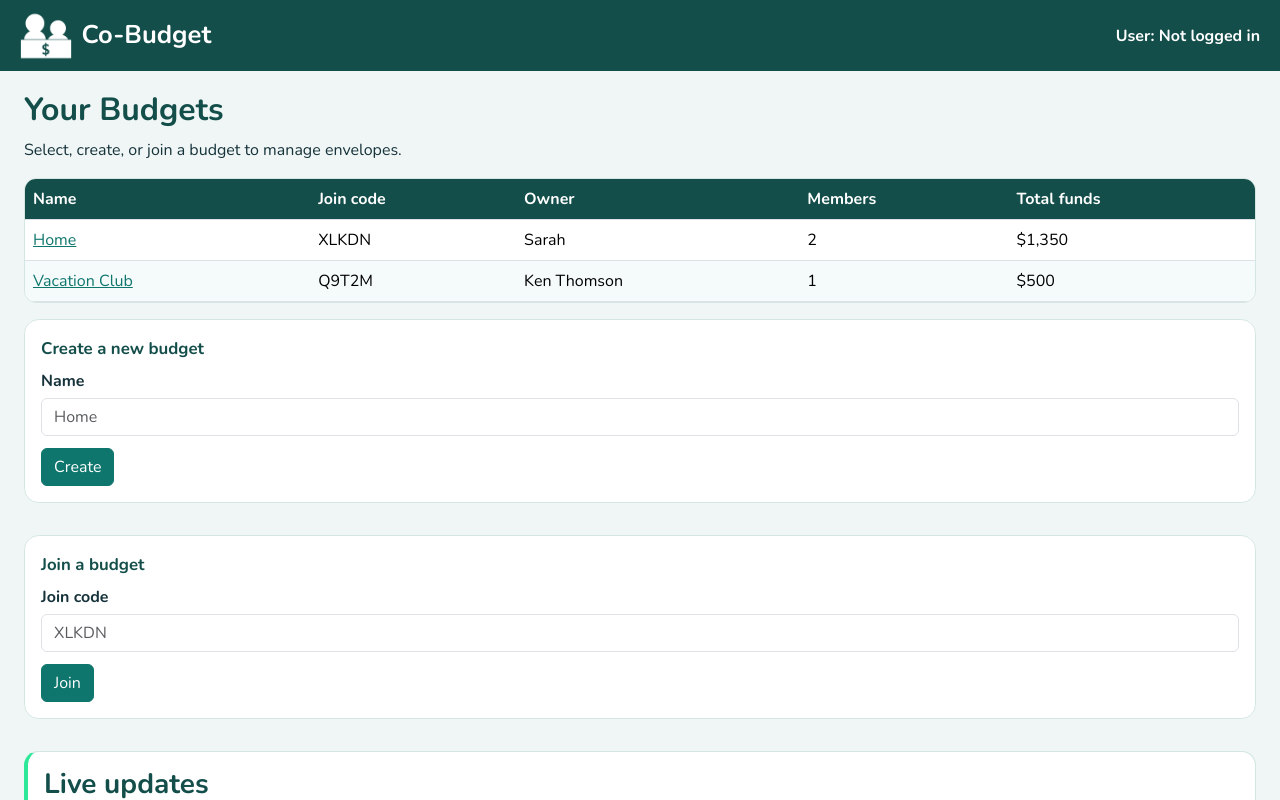
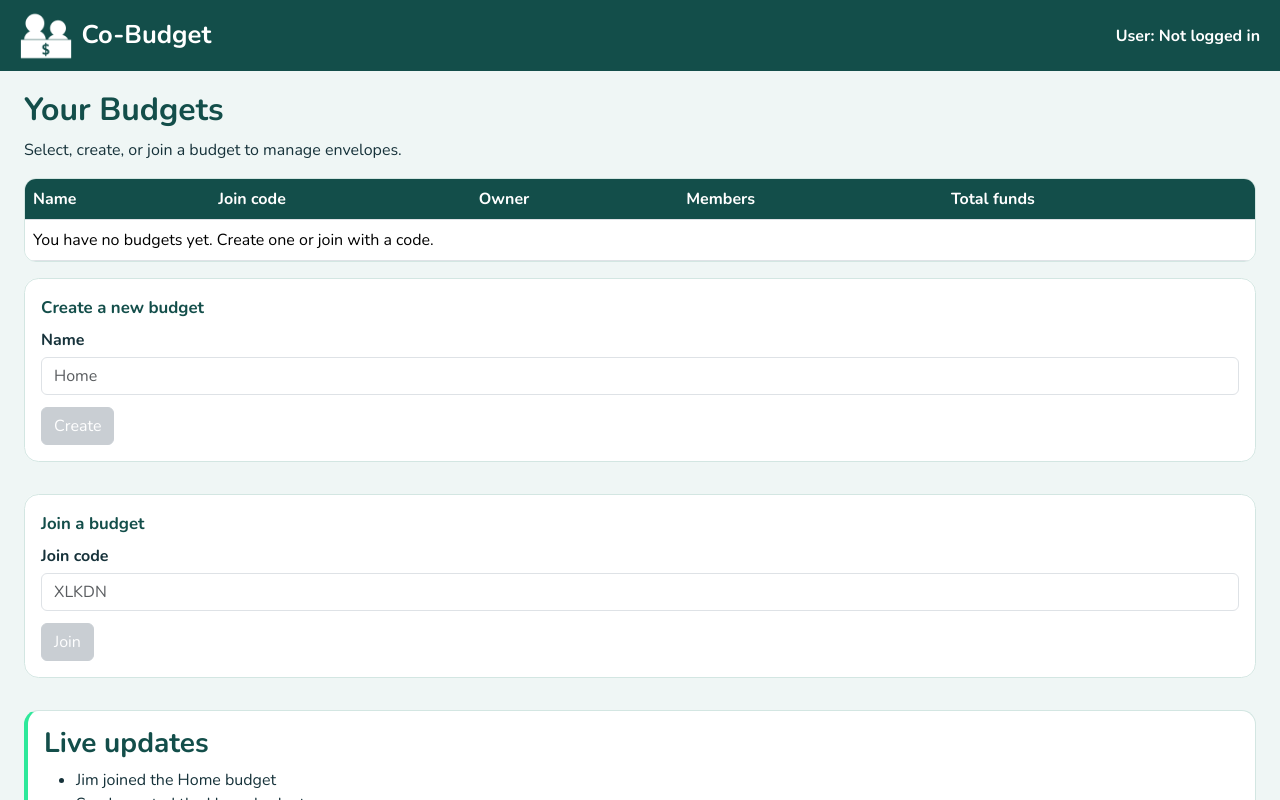
Before and after one commit to KenTheScientist/startup, a React (Vite) app: page /budgets in a window 1280 px wide. Shown: the top 800 px of the page. Built offline with nearby package versions, Linux system fonts and the light colour scheme.

Commit message:
finalize budgets

```diff
--- a/src/App.jsx
+++ b/src/App.jsx
@@ -49,7 +49,7 @@ export default function App() {
             {budget && <Navigation budget={budget} />}
             <Routes>
                 <Route path="/" element={<Login userName={userName} setUserName={setUserName} />} />
-                <Route path="/budgets" element={<Budgets selectBudget={selectBudget} />} />
+                <Route path="/budgets" element={<Budgets userName={userName} selectBudget={selectBudget} />} />
                 <Route path="/envelopes" element={<Envelopes />} />
                 <Route path="/activity" element={<Activity />} />
                 <Route path="/members" element={<Members />} />
--- a/src/budgets/budgets.jsx
+++ b/src/budgets/budgets.jsx
@@ -1,8 +1,63 @@
 import React from 'react';
-import { Link } from 'react-router-dom';
+import { Link, useNavigate } from 'react-router-dom';
 
-export default function Budgets({ selectBudget }) {
+// Stand-in for the database. Home can be joined with code XLKDN.
+const seed = [
+    { name: 'Home', code: 'XLKDN', owner: 'Sarah', members: ['Sarah', 'Jim'], funds: 1350 },
+    { name: 'Vacation Club', code: 'Q9T2M', owner: 'Ken', members: ['Ken'], funds: 500 },
+];
+
+function loadBudgets() {
+    const saved = localStorage.getItem('budgets');
+    if (saved) return JSON.parse(saved);
+    localStorage.setItem('budgets', JSON.stringify(seed));
+    return seed;
+}
+
+function randomCode() {
+    const chars = 'ABCDEFGHIJKLMNOPQRSTUVWXYZ0123456789';
+    return Array.from({ length: 5 }, () => chars[Math.floor(Math.random() * chars.length)]).join('');
+}
+
+export default function Budgets({ userName, selectBudget }) {
+    const [budgets, setBudgets] = React.useState(loadBudgets);
+    const [name, setName] = React.useState('');
+    const [code, setCode] = React.useState('');
+    const [error, setError] = React.useState('');
+    const navigate = useNavigate();
+
     React.useEffect(() => selectBudget(null), []);
+
+    function open(budget) {
+        selectBudget({ code: budget.code, name: budget.name });
+        navigate('/envelopes');
+    }
+
+    function save(next) {
+        localStorage.setItem('budgets', JSON.stringify(next));
+        setBudgets(next);
+    }
+
+    function create(event) {
+        event.preventDefault();
+        let joinCode;
+        do { joinCode = randomCode(); } while (budgets.some((b) => b.code === joinCode));
+        const budget = { name: name.trim(), code: joinCode, owner: userName, members: [userName], funds: 0 };
+        save([...budgets, budget]);
+        open(budget);
+    }
+
+    function join(event) {
+        event.preventDefault();
+        const joinCode = code.trim().toUpperCase();
+        const found = budgets.find((b) => b.code === joinCode);
+        if (!found) return setError('No budget with that join code');
+        if (found.members.includes(userName)) return setError('You already belong to this budget');
+        save(budgets.map((b) => b.code === joinCode ? { ...b, members: [...b.members, userName] } : b));
+        open(found);
+    }
+
+    const mine = budgets.filter((b) => b.members.includes(userName));
 
     return (
         <main>
@@ -21,37 +76,36 @@ export default function Budgets({ selectBudget }) {
                             </tr>
                         </thead>
                         <tbody>
-                            <tr>
-                                <td><Link to="/envelopes" onClick={() => selectBudget({ code: 'XLKDN', name: 'Home' })}>Home</Link></td>
-                                <td>XLKDN</td>
-                                <td>Sarah</td>
-                                <td>2</td>
-                                <td>$1,350</td>
-                            </tr>
-                            <tr>
-                                <td><Link to="/envelopes" onClick={() => selectBudget({ code: 'Q9T2M', name: 'Vacation Club' })}>Vacation Club</Link></td>
-                                <td>Q9T2M</td>
-                                <td>Ken Thomson</td>
-                                <td>1</td>
-                                <td>$500</td>
-                            </tr>
+                            {mine.length === 0 && (
+                                <tr><td colSpan="5">You have no budgets yet. Create one or join with a code.</td></tr>
+                            )}
+                            {mine.map((b) => (
+                                <tr key={b.code}>
+                                    <td><Link to="/envelopes" onClick={() => selectBudget({ code: b.code, name: b.name })}>{b.name}</Link></td>
+                                    <td>{b.code}</td>
+                                    <td>{b.owner}</td>
+                                    <td>{b.members.length}</td>
+                                    <td>${b.funds.toLocaleString()}</td>
+                                </tr>
+                            ))}
                         </tbody>
                     </table>
                 </div>
 
                 <div className="split">
-                    <form method="post">
+                    <form onSubmit={create}>
                         <fieldset>
                             <legend>Create a new budget</legend>
-                            <label>Name <input className="form-control" type="text" name="name" placeholder="Home" /></label>
-                            <button className="btn btn-primary" type="submit">Create</button>
+                            <label>Name <input className="form-control" type="text" value={name} onChange={(e) => setName(e.target.value)} placeholder="Home" /></label>
+                            <button className="btn btn-primary" type="submit" disabled={!name.trim()}>Create</button>
                         </fieldset>
                     </form>
-                    <form method="post">
+                    <form onSubmit={join}>
                         <fieldset>
                             <legend>Join a budget</legend>
-                            <label>Join code <input className="form-control" type="text" name="join_code" placeholder="XLKDN" /></label>
-                            <button className="btn btn-primary" type="submit">Join</button>
+                            <label>Join code <input className="form-control" type="text" value={code} onChange={(e) => setCode(e.target.value)} placeholder="XLKDN" /></label>
+                            {error && <p className="text-danger">{error}</p>}
+                            <button className="btn btn-primary" type="submit" disabled={!code.trim()}>Join</button>
                         </fieldset>
                     </form>
                 </div>
```
